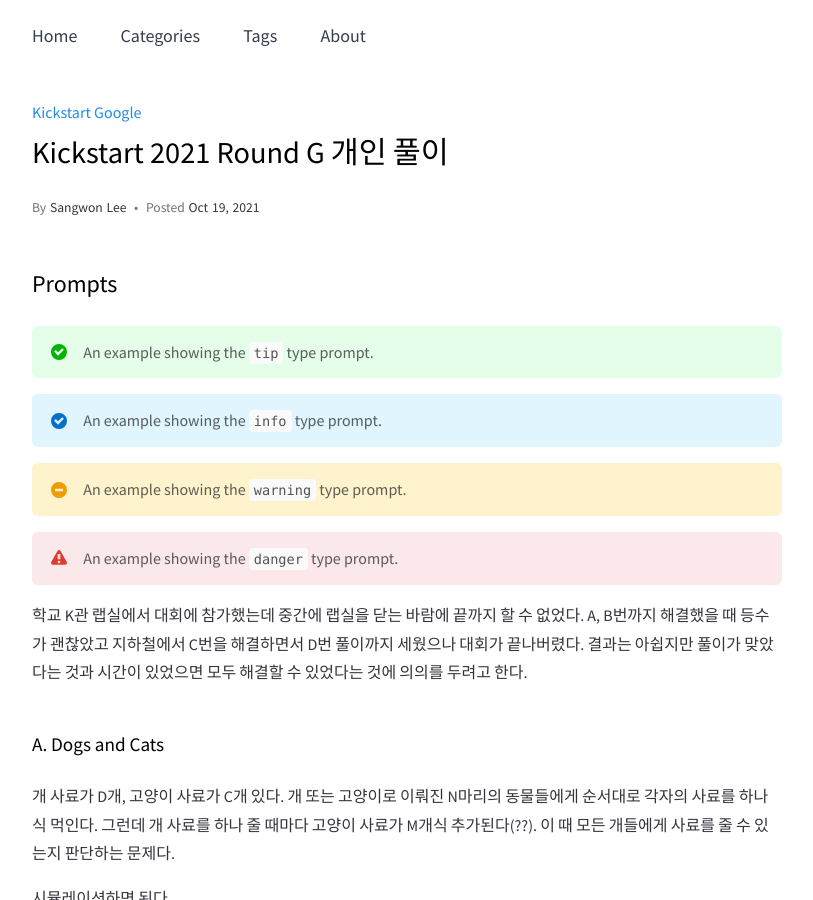
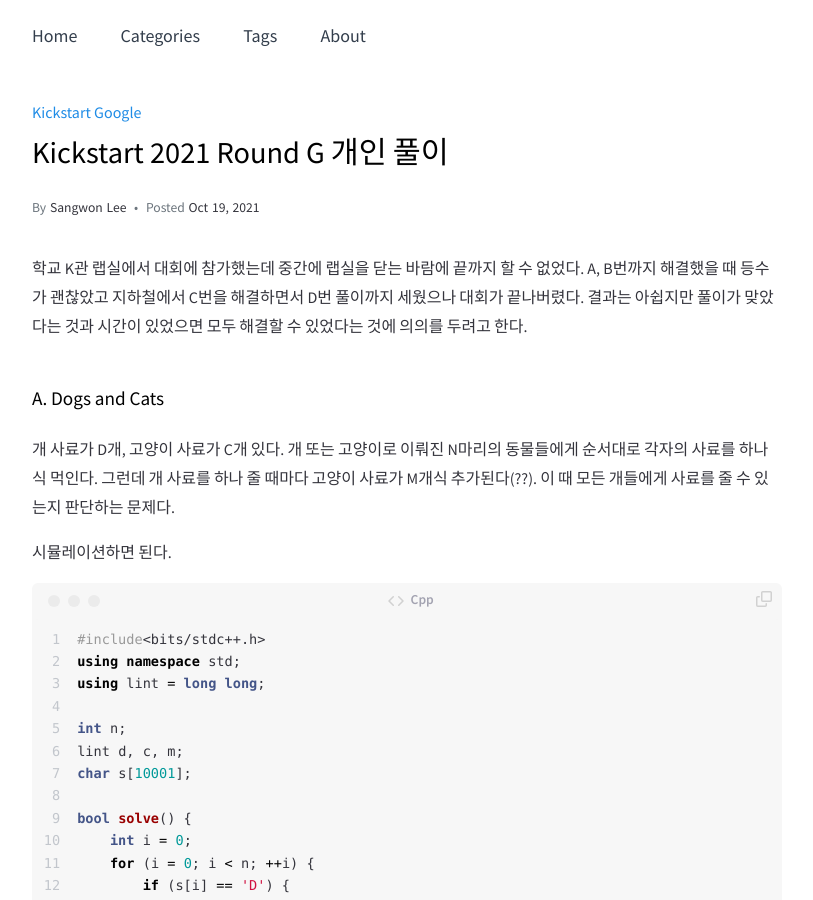
Before and after one commit to gumgood/gumgood.github.io, a Jekyll site: the page built from _posts/2021-10-19-kickstart-2021-round-G.md, in a window 1280 px wide and 900 px high. Shown: the whole window, without its empty margins (233-1046 px from the left). Built offline with Jekyll 4.4.1, drawn with Linux system fonts in a browser that asks for light colours.

Commit message:
Test 코드 삭제

```diff
--- a/_posts/2021-10-19-kickstart-2021-round-G.md
+++ b/_posts/2021-10-19-kickstart-2021-round-G.md
@@ -5,21 +5,6 @@
 tags: [kickstart, google]
 redirect_from: /blog/kickstart-2021-round-G
 ---
-
-
-## Prompts
-
-> An example showing the `tip` type prompt.
-{: .prompt-tip }
-
-> An example showing the `info` type prompt.
-{: .prompt-info }
-
-> An example showing the `warning` type prompt.
-{: .prompt-warning }
-
-> An example showing the `danger` type prompt.
-{: .prompt-danger }
 
 학교 K관 랩실에서 대회에 참가했는데 중간에 랩실을 닫는 바람에 끝까지 할 수 없었다. A, B번까지 해결했을 때 등수가 괜찮았고 지하철에서 C번을 해결하면서 D번 풀이까지 세웠으나 대회가 끝나버렸다. 결과는 아쉽지만 풀이가 맞았다는 것과 시간이 있었으면 모두 해결할 수 있었다는 것에 의의를 두려고 한다.
 
```
